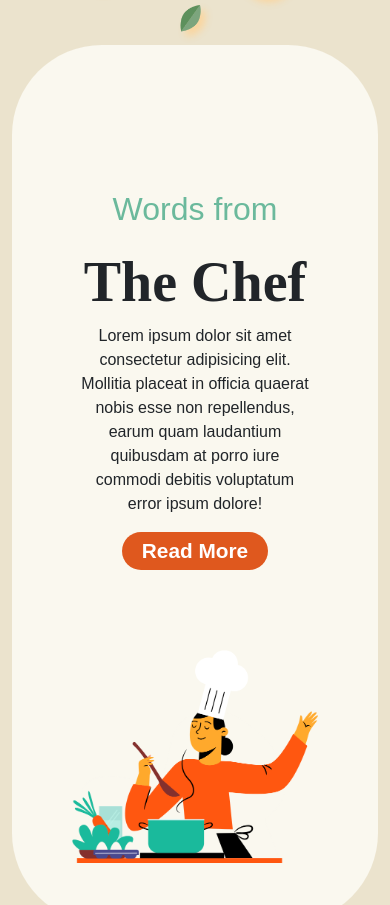
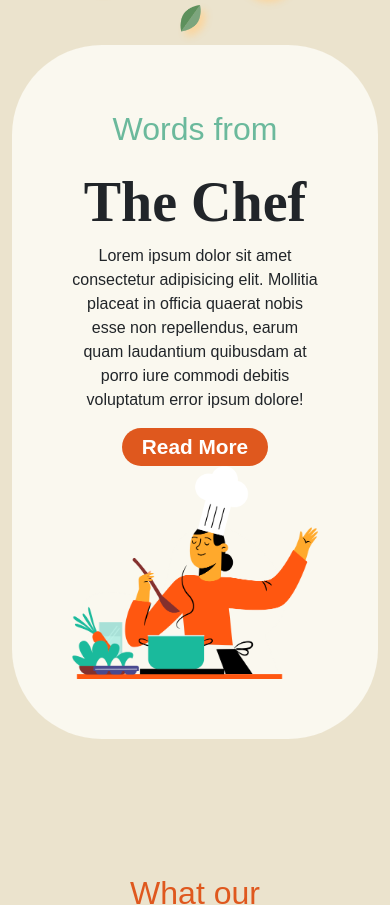
Before and after one commit to Kuldeep-Sharmaa/Project, a plain HTML site: page index.html in a window 390 px wide. Shown: the part 5525-6430 px from the top of the page. Drawn offline with nearby package versions, Linux system fonts and the light colour scheme.

Commit message:
Update Responsive.css

```diff
--- a/Responsive.css
+++ b/Responsive.css
@@ -14,4 +14,7 @@
     border-radius: 0px;
     margin-top: 0px !important;
   }
+  #chef_word {
+    padding: 0px 10px;
+  }
 }
```
